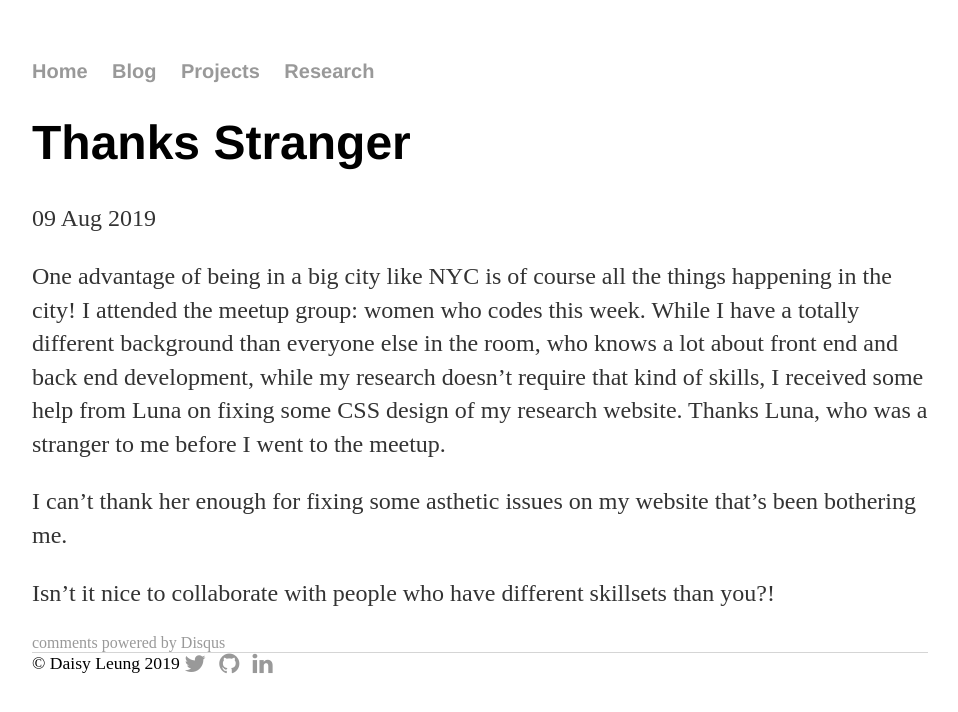
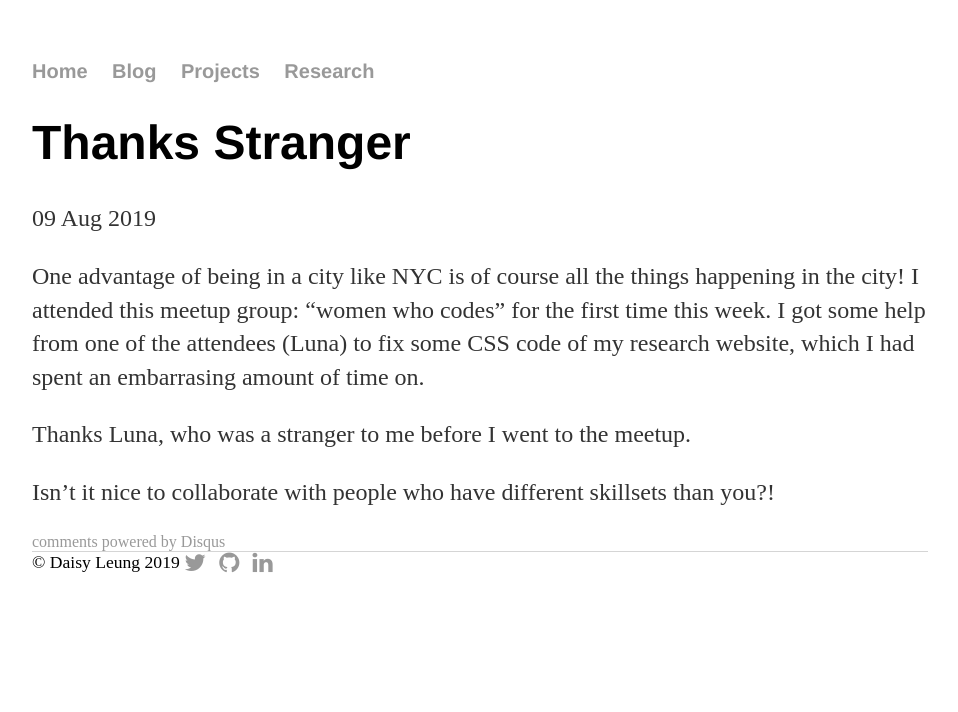
Before and after one commit to astro313/astro313.github.io, a Jekyll site: the page built from blog/_posts/2019-08-09-ThanksStranger.md, in a window 1280 px wide. Shown: the top 712 px of the page, without its empty margins (160-1118 px from the left). Built offline with Jekyll 4.4.1, drawn with Linux system fonts in a browser that asks for light colours; nearby versions of some CDN libraries; comment, search, counter and statistics services are not loaded.

Commit message:
polished

```diff
--- a/blog/_posts/2019-08-09-ThanksStranger.md
+++ b/blog/_posts/2019-08-09-ThanksStranger.md
@@ -4,8 +4,8 @@ title: "Thanks Stranger"
 date: 2019-08-09
 ---
 
-One advantage of being in a big city like NYC is of course all the things happening in the city! I attended the meetup group: women who codes this week. While I have a totally different background than everyone else in the room, who knows a lot about front end and back end development, while my research doesn't require that kind of skills, I received some help from Luna on fixing some CSS design of my research website. Thanks Luna, who was a stranger to me before I went to the meetup.
+One advantage of being in a city like NYC is of course all the things happening in the city! I attended this meetup group: "women who codes" for the first time this week. I got some help from one of the attendees (Luna) to fix some CSS code of my research website, which I had spent an embarrasing amount of time on.
 
-I can't thank her enough for fixing some asthetic issues on my website that's been bothering me.
+Thanks Luna, who was a stranger to me before I went to the meetup.
 
 Isn't it nice to collaborate with people who have different skillsets than you?!
```
